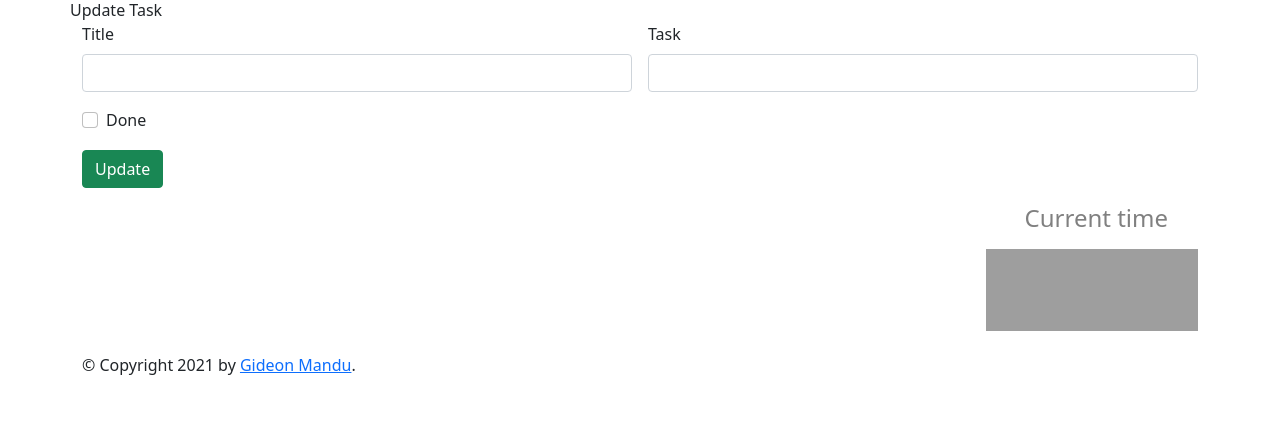
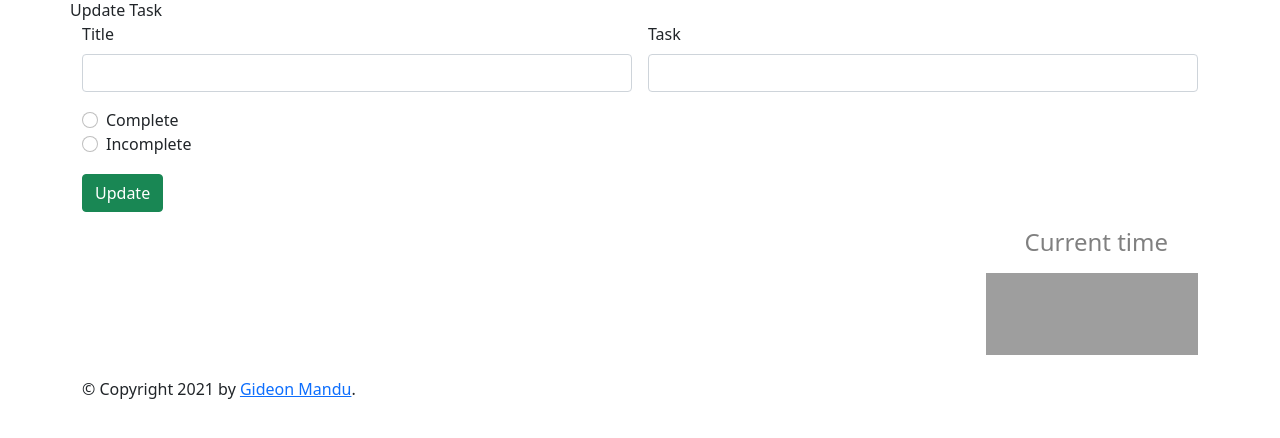
Before and after one commit to gideonmandu/Todo-list, a Flask app: template app/templates/views/update.html in a window 1280 px wide. Shown: the part 58-496 px from the top of the page. Run offline with Flask 2, Linux system fonts and the light colour scheme; the template is opened without the code that fills it, so the values that code supplies are empty; some libraries are stand-ins or nearby versions; grey boxes are pictures that could not be loaded.

Commit message:
Update for Status selection fixed

```diff
--- a/app/templates/views/index.html
+++ b/app/templates/views/index.html
@@ -20,13 +20,13 @@
                 <td value="status">
                     {% if task['Tasks'][0]['Status'] != True %}
                     <div class="form-check">
-                        <input class="form-check-input" type="checkbox" value="no" id="status" name="status" value="False"/>
+                        <input class="form-check-input" type="checkbox" value="no" id="status" name="status" disabled/>
                         <label class="form-check-label" for="status"> Incomplete </label>
                     </div>
                     {% else %}
                     <div class="form-check">
-                        <input class="form-check-input" type="checkbox" value="yes" id="status" name="status" value="True" checked />
-                        <label class="form-check-label" for="status"> Completed </label>
+                        <input class="form-check-input" type="checkbox" value="yes" id="status" name="status" checked disabled/>
+                        <label class="form-check-label" for="status">Completed </label>
                     </div>
                     {% endif %}
                 </td>
--- a/app/templates/views/update.html
+++ b/app/templates/views/update.html
@@ -12,9 +12,14 @@
     </div>
     <div class="col-12">
         <div class="form-check">
-            <input class="form-check-input" type="checkbox" id="gridCheck" name="status" id="status" value="False">
-            <label class="form-check-label" for="gridCheck">
-                Done
+            <input class="form-check-input" type="radio" name="status" id="complete" value="True">
+            <label class="form-check-label" for="complete">
+                Complete
+            </label>
+            <br>
+            <input class="form-check-input" type="radio" name="status" id="incomplete" value="False">
+            <label class="form-check-label" for="incomplete">
+                Incomplete
             </label>
         </div>
     </div>
--- a/app/views.py
+++ b/app/views.py
@@ -116,6 +116,10 @@ def update(id):
         else:
             # task = request.values.get["task"]
             task = request.form['task']
+            radio = request.values.get('status')
+            #If radio is 'True' status is True
+            status = radio == 'True'
+            print(status)
             tasks.update(
                 query,
                 {
@@ -124,7 +128,7 @@ def update(id):
                         'Tasks': [
                             {
                                 'Task': task,
-                                'Status': False,
+                                'Status': status,
                                 'Updated': datetime.utcnow(),
                                 'Created': cd
                             }
```
